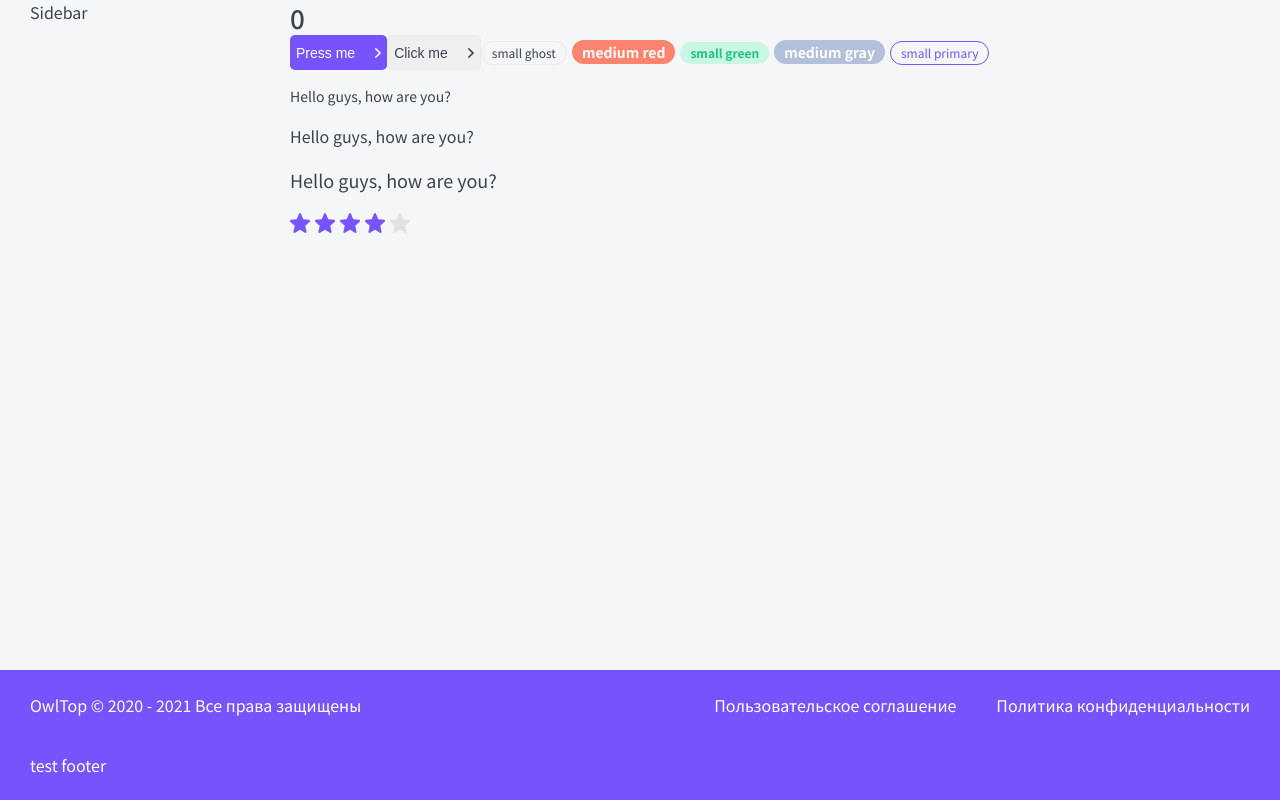
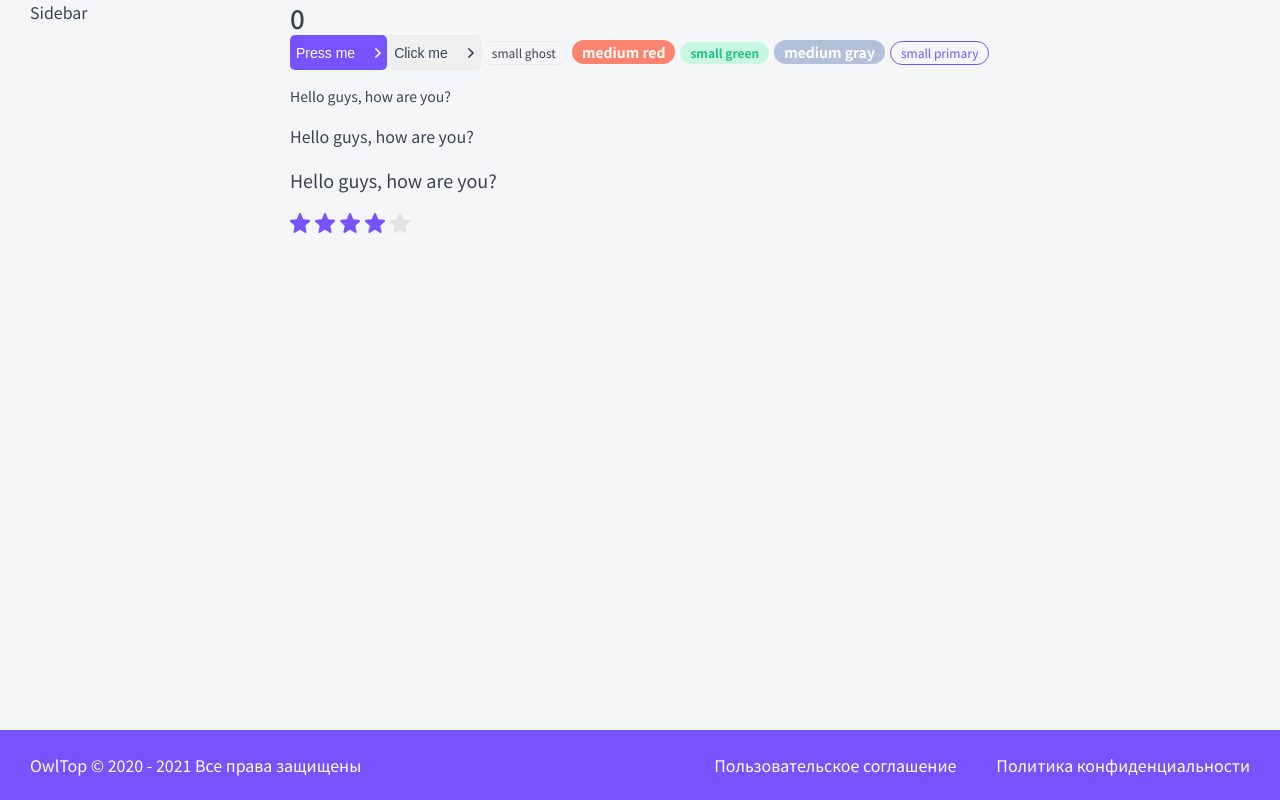
Before and after one commit to Rogovin-Pavel/top-app, a Next.js app: page / in a window 1280 px wide. Built offline with nearby package versions, Linux system fonts and the light colour scheme.

Commit message:
remove test commit

```diff
--- a/components/Footer/Footer.tsx
+++ b/components/Footer/Footer.tsx
@@ -15,7 +15,6 @@ export const Footer = ({ className, ...props }: FooterProps): JSX.Element => {
       <a href="#" target="_blank">
         Политика конфиденциальности
       </a>
-      test footer
     </footer>
   );
 };
```
